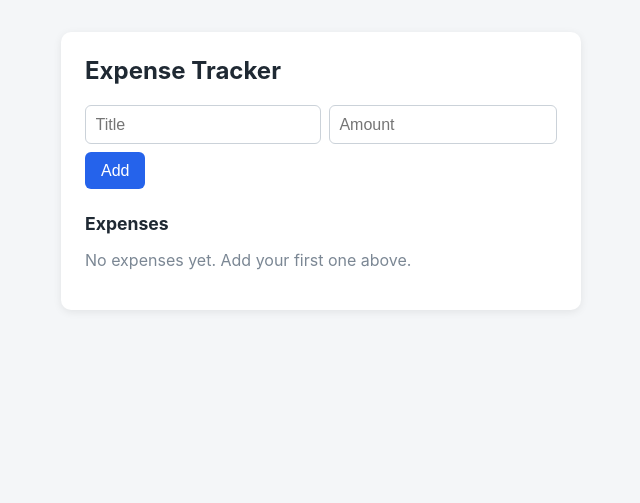
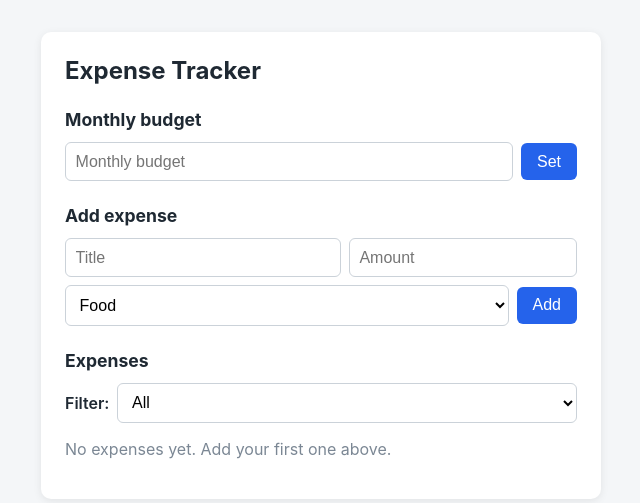
Before and after one commit to diwakarpriscilla/expense-mate-ai-sdlc, a Flask app: page / in a window 1280 px wide. Shown: the top 503 px of the page, without its empty margins (319-959 px from the left). Run offline with Flask 3, Linux system fonts and the light colour scheme.

Commit message:
Feat: Add expense categorization, filter, and monthly budget warning

```diff
--- a/app.py
+++ b/app.py
@@ -2,30 +2,79 @@ from flask import Flask, redirect, render_template, request, url_for
 
 app = Flask(__name__)
 
+CATEGORIES = ["Food", "Travel", "Bills"]
+
 # In-memory storage: resets whenever the server restarts.
 expenses = []
+budget = None
 
 
 @app.route("/", methods=["GET", "POST"])
 def index():
-    error = None
+    global budget
+    expense_error = None
+    budget_error = None
+
     if request.method == "POST":
-        title = request.form.get("title", "").strip()
-        try:
-            amount = float(request.form.get("amount", ""))
-        except ValueError:
-            amount = None
+        action = request.form.get("action")
 
-        if not title:
-            error = "Please enter a title."
-        elif amount is None or amount <= 0:
-            error = "Please enter a valid amount greater than 0."
-        else:
-            expenses.append({"title": title, "amount": amount})
-            return redirect(url_for("index"))
+        if action == "add_expense":
+            title = request.form.get("title", "").strip()
+            category = request.form.get("category", "")
+            try:
+                amount = float(request.form.get("amount", ""))
+            except ValueError:
+                amount = None
 
-    total = sum(e["amount"] for e in expenses)
-    return render_template("index.html", expenses=expenses, total=total, error=error)
+            if not title:
+                expense_error = "Please enter a title."
+            elif amount is None or amount <= 0:
+                expense_error = "Please enter a valid amount greater than 0."
+            elif category not in CATEGORIES:
+                expense_error = "Please choose a category."
+            else:
+                expenses.append({"title": title, "amount": amount, "category": category})
+                return redirect(url_for("index"))
+
+        elif action == "set_budget":
+            try:
+                value = float(request.form.get("budget", ""))
+            except ValueError:
+                value = None
+
+            if value is None or value <= 0:
+                budget_error = "Budget must be a number greater than 0."
+            else:
+                budget = value
+                return redirect(url_for("index"))
+
+    selected_category = request.args.get("category", "All")
+    if selected_category not in CATEGORIES:
+        selected_category = "All"
+
+    visible = [
+        e for e in expenses
+        if selected_category == "All" or e["category"] == selected_category
+    ]
+    filtered_total = sum(e["amount"] for e in visible)
+
+    overall_total = sum(e["amount"] for e in expenses)
+    overage = None
+    if budget is not None and overall_total > budget:
+        overage = overall_total - budget
+
+    return render_template(
+        "index.html",
+        expenses=visible,
+        filtered_total=filtered_total,
+        overall_total=overall_total,
+        budget=budget,
+        overage=overage,
+        categories=CATEGORIES,
+        selected_category=selected_category,
+        expense_error=expense_error,
+        budget_error=budget_error,
+    )
 
 
 if __name__ == "__main__":
--- a/templates/index.html
+++ b/templates/index.html
@@ -14,7 +14,7 @@
       font-family: -apple-system, "Segoe UI", Roboto, Helvetica, Arial, sans-serif;
     }
     .container {
-      max-width: 520px;
+      max-width: 560px;
       margin: 0 auto;
       background: #fff;
       padding: 1.5rem;
@@ -23,15 +23,18 @@
     }
     h1 { margin: 0 0 1.25rem; font-size: 1.5rem; }
     h2 { margin: 1.5rem 0 0.75rem; font-size: 1.1rem; }
-    form { display: flex; gap: 0.5rem; flex-wrap: wrap; }
-    input {
+    form { display: flex; gap: 0.5rem; flex-wrap: wrap; align-items: center; }
+    input, select {
       padding: 0.6rem;
       border: 1px solid #cbd2d9;
       border-radius: 6px;
       font-size: 1rem;
+      background: #fff;
     }
     input[name="title"] { flex: 2 1 160px; }
     input[name="amount"] { flex: 1 1 90px; }
+    input[name="budget"] { flex: 1 1 140px; }
+    select[name="category"] { flex: 1 1 100px; }
     button {
       padding: 0.6rem 1rem;
       border: none;
@@ -42,7 +45,21 @@
       cursor: pointer;
     }
     button:hover { background: #1d4ed8; }
-    .error { margin-top: 0.75rem; color: #b91c1c; }
+    .error { margin: 0.5rem 0 0; color: #b91c1c; }
+    .note { margin: 0.5rem 0 0; color: #52606d; font-size: 0.9rem; }
+    .banner {
+      margin-bottom: 1.25rem;
+      padding: 1rem;
+      border-radius: 8px;
+      background: #fef2f2;
+      border: 2px solid #dc2626;
+      color: #7f1d1d;
+    }
+    .banner strong { display: block; margin-bottom: 0.5rem; font-size: 1.1rem; color: #b91c1c; }
+    .banner div { display: flex; justify-content: space-between; padding: 0.15rem 0; }
+    .banner .over { font-weight: 700; color: #b91c1c; }
+    .filter { margin-bottom: 0.75rem; }
+    .filter label { font-weight: 600; }
     table { width: 100%; border-collapse: collapse; }
     th, td { padding: 0.6rem 0.25rem; text-align: left; border-bottom: 1px solid #e4e7eb; }
     th.amount, td.amount { text-align: right; }
@@ -54,30 +71,76 @@
   <div class="container">
     <h1>Expense Tracker</h1>
 
+    {% if overage %}
+    <div class="banner" role="alert">
+      <strong>Over budget!</strong>
+      <div><span>Budget</span><span>{{ "%.2f"|format(budget) }}</span></div>
+      <div><span>Current total</span><span>{{ "%.2f"|format(overall_total) }}</span></div>
+      <div class="over"><span>Overage</span><span>{{ "%.2f"|format(overage) }}</span></div>
+    </div>
+    {% endif %}
+
+    <h2>Monthly budget</h2>
     <form method="post">
+      <input type="hidden" name="action" value="set_budget">
+      <input type="number" name="budget" placeholder="Monthly budget" step="0.01" min="0.01"
+             value="{{ '%.2f'|format(budget) if budget else '' }}" required>
+      <button type="submit">{{ "Update" if budget else "Set" }}</button>
+    </form>
+    {% if budget_error %}<p class="error">{{ budget_error }}</p>{% endif %}
+    {% if budget %}<p class="note">Current budget: {{ "%.2f"|format(budget) }}</p>{% endif %}
+
+    <h2>Add expense</h2>
+    <form method="post">
+      <input type="hidden" name="action" value="add_expense">
       <input type="text" name="title" placeholder="Title" required>
       <input type="number" name="amount" placeholder="Amount" step="0.01" min="0.01" required>
+      <select name="category" required>
+        {% for c in categories %}
+        <option value="{{ c }}">{{ c }}</option>
+        {% endfor %}
+      </select>
       <button type="submit">Add</button>
     </form>
-    {% if error %}<p class="error">{{ error }}</p>{% endif %}
+    {% if expense_error %}<p class="error">{{ expense_error }}</p>{% endif %}
 
     <h2>Expenses</h2>
+    <form method="get" class="filter">
+      <label for="category-filter">Filter:</label>
+      <select id="category-filter" name="category" onchange="this.form.submit()">
+        <option value="All" {{ 'selected' if selected_category == 'All' }}>All</option>
+        {% for c in categories %}
+        <option value="{{ c }}" {{ 'selected' if selected_category == c }}>{{ c }}</option>
+        {% endfor %}
+      </select>
+      <noscript><button type="submit">Filter</button></noscript>
+    </form>
+
     {% if expenses %}
     <table>
       <thead>
-        <tr><th>Title</th><th class="amount">Amount</th></tr>
+        <tr><th>Title</th><th>Category</th><th class="amount">Amount</th></tr>
       </thead>
       <tbody>
         {% for e in expenses %}
-        <tr><td>{{ e.title }}</td><td class="amount">{{ "%.2f"|format(e.amount) }}</td></tr>
+        <tr>
+          <td>{{ e.title }}</td>
+          <td>{{ e.category }}</td>
+          <td class="amount">{{ "%.2f"|format(e.amount) }}</td>
+        </tr>
         {% endfor %}
       </tbody>
       <tfoot>
-        <tr><td>Total</td><td class="amount">{{ "%.2f"|format(total) }}</td></tr>
+        <tr>
+          <td colspan="2">Total ({{ selected_category }})</td>
+          <td class="amount">{{ "%.2f"|format(filtered_total) }}</td>
+        </tr>
       </tfoot>
     </table>
+    {% elif selected_category == "All" %}
+    <p class="empty">No expenses yet. Add your first one above.</p>
     {% else %}
-    <p class="empty">No expenses yet. Add your first one above.</p>
+    <p class="empty">No expenses found in {{ selected_category }}. Try another filter or add one.</p>
     {% endif %}
   </div>
 </body>
```
